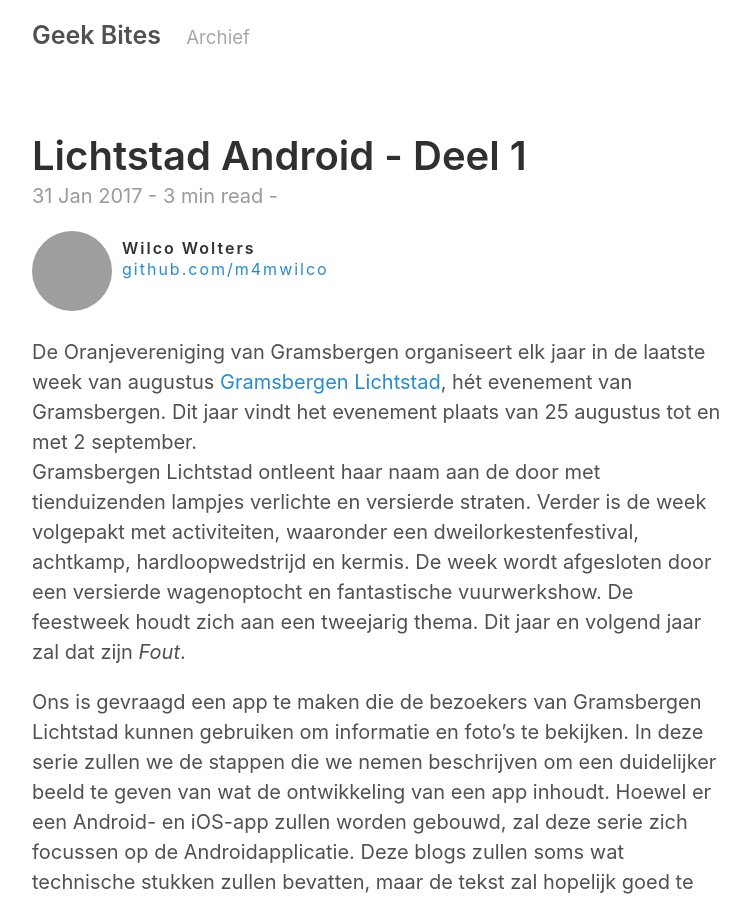
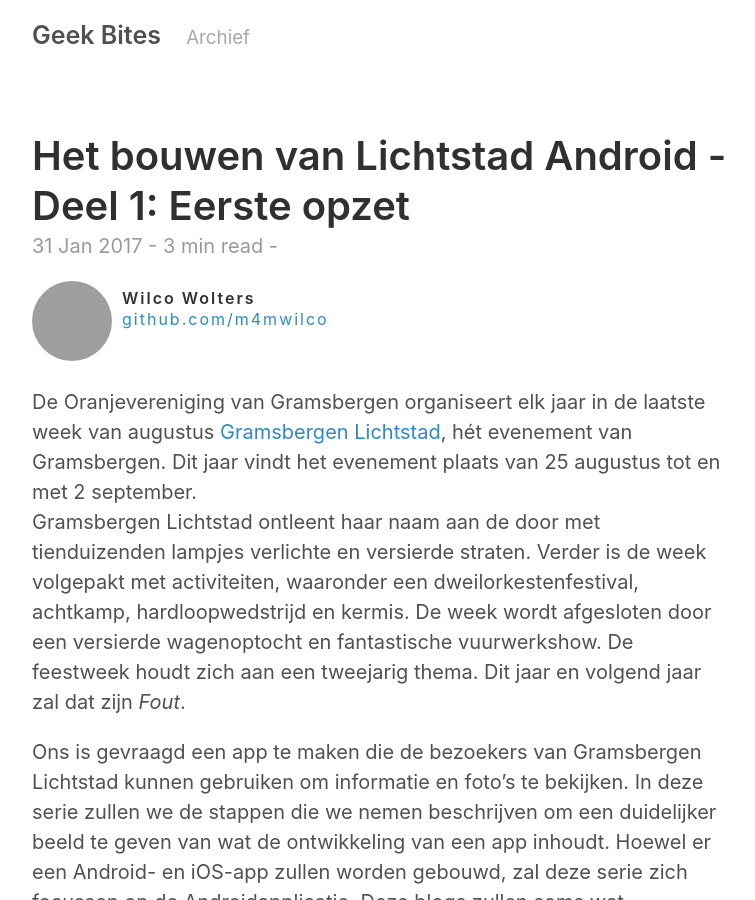
Before and after one commit to move4mobile/geekbites, a Jekyll site: the page built from _posts/2017-01-31-lichtstad-android-1.md, in a window 1280 px wide and 900 px high, cut to the strip 0-900 px from the top of the window. Shown: the whole strip, without its empty margins (258-1013 px from the left). Built offline with Jekyll 4.4.1, drawn with Linux system fonts in a browser that asks for light colours; comment, search, counter and statistics services are not loaded; grey boxes are pictures that could not be loaded.

Commit message:
New title

```diff
--- a/_posts/2017-01-31-lichtstad-android-1.md
+++ b/_posts/2017-01-31-lichtstad-android-1.md
@@ -1,8 +1,8 @@
 ---
 layout: post
-title: Lichtstad Android - Deel 1
+title: 'Het bouwen van Lichtstad Android - Deel 1: Eerste opzet'
 category: android-development
-tags: android, ontwikkeling, Gramsbergen, lichtstad
+tags: android, ontwikkeling, development, Gramsbergen, lichtstad
 comments: true
 author: wilco
 min_read: 3
```
